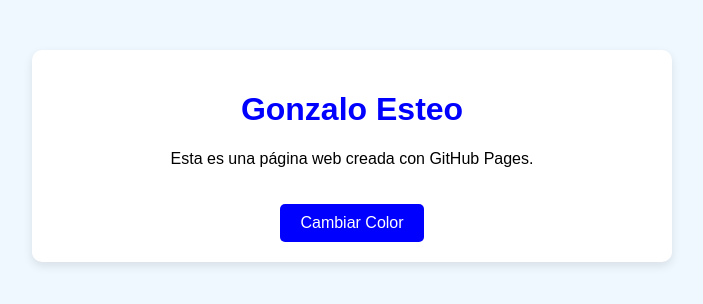
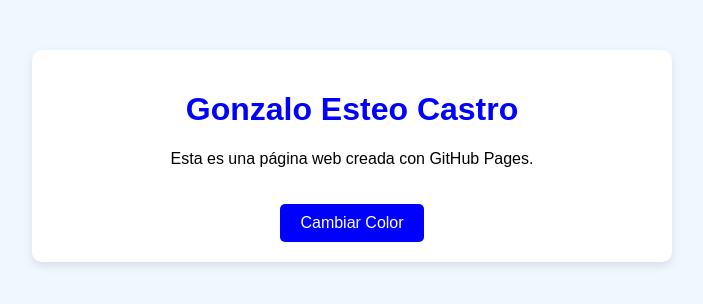
Before and after one commit to Gonxz25/Digt-Gonzalo-Esteo-Castro, a plain HTML site: page index.html in a window 1280 px wide. Shown: the whole page, without its empty margins (288-991 px from the left). Drawn offline with Linux system fonts and the light colour scheme.

Commit message:
Update index.html

```diff
--- a/index.html
+++ b/index.html
@@ -42,7 +42,7 @@
 </head>
 <body>
     <div class="container">
-        <h1 id="titulo">Gonzalo Esteo</h1>
+        <h1 id="titulo"> Gonzalo Esteo Castro</h1>
         <p>Esta es una página web creada con GitHub Pages.</p>
         <button onclick="cambiarColor()">Cambiar Color</button>
     </div>
```
